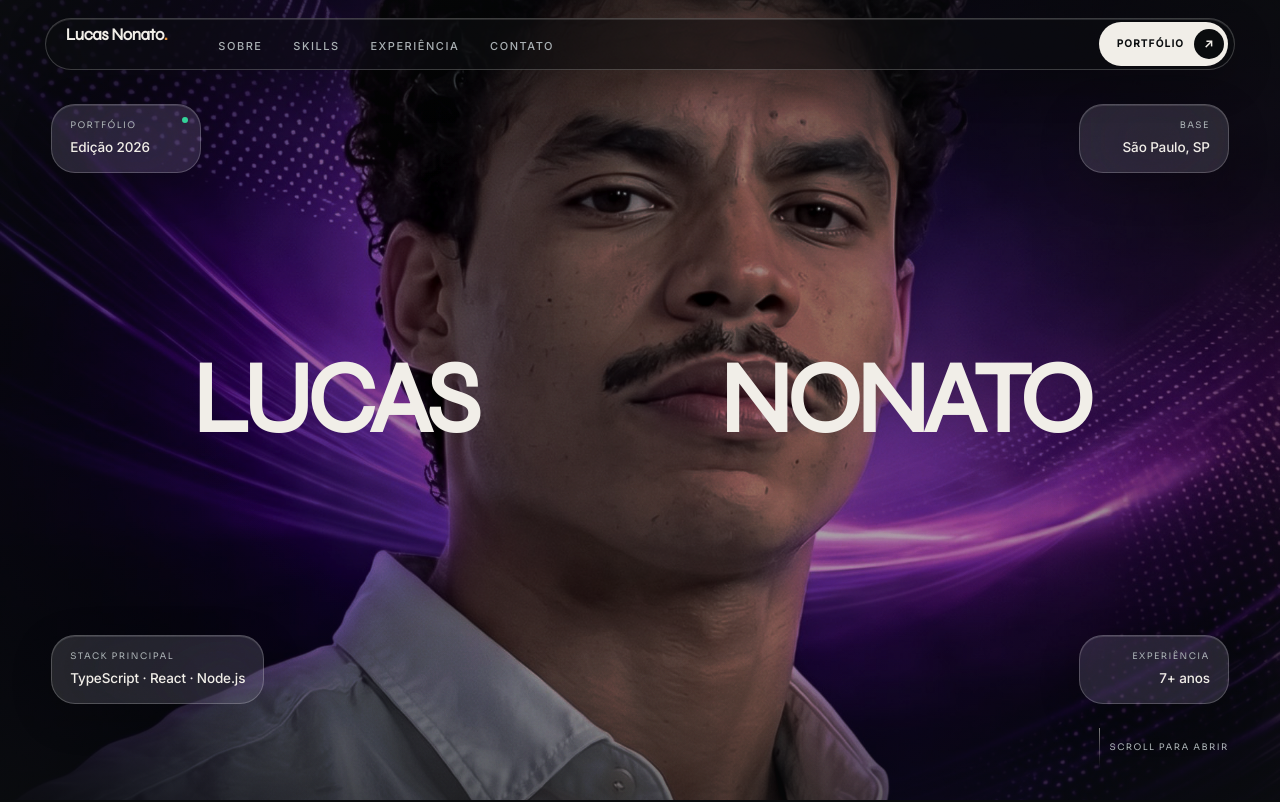
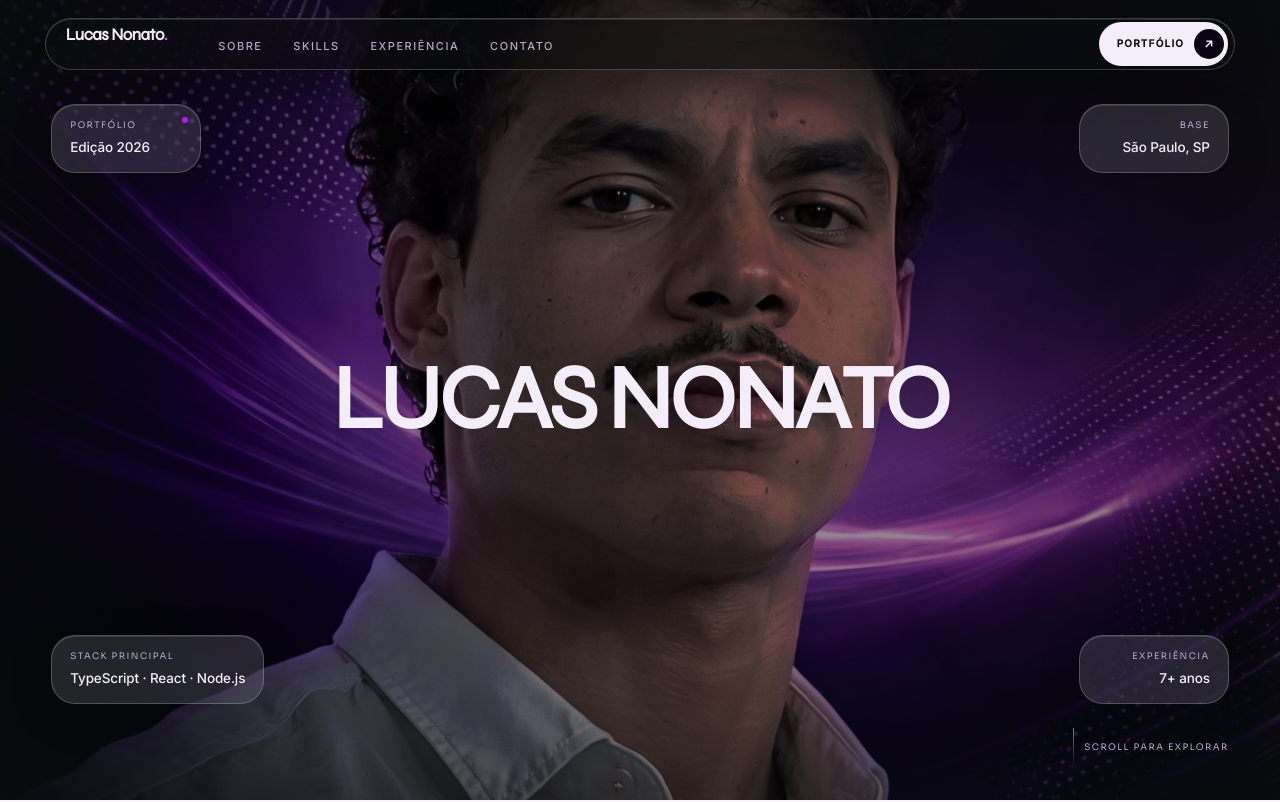
Before and after one commit to Scriblet/portfolio-2025, a React (Vite) app: page /immersive in a window 1280 px wide. Shown: the top 802 px of the page. Built offline with nearby package versions, Linux system fonts and the light colour scheme; no server answers.

Commit message:
feat(immersive): adiciona hero clean e paleta neon
- CleanHero com paleta fixa, imune ao tema claro

- tokens neon violeta/magenta no design system e no tema MUI

- aliases de compatibilidade para as seções que ainda usam --emerald/--amber

```diff
--- a/src/data/site.ts
+++ b/src/data/site.ts
@@ -23,6 +23,6 @@ export const SITE_CONFIG: SiteConfig = {
     import.meta.env.VITE_SITE_TAGLINE ||
     'Construo produtos digitais de ponta a ponta, com foco em acessibilidade, arquitetura e resultados reais',
   LOCALE: import.meta.env.VITE_SITE_LOCALE || 'pt-BR',
-  THEME_COLOR: import.meta.env.VITE_THEME_COLOR || '#090b0d',
+  THEME_COLOR: import.meta.env.VITE_THEME_COLOR || '#080411',
   OG_IMAGE: import.meta.env.VITE_OG_IMAGE || '/og-cover.png',
 };
--- a/src/pages/header.module.scss
+++ b/src/pages/header.module.scss
@@ -31,7 +31,7 @@
 }
 
 .navPeriod {
-  color: var(--amber);
+  color: var(--magenta-glow);
 }
 
 .navLinks {
@@ -56,7 +56,7 @@
 
   &:hover,
   &:focus {
-    color: var(--amber);
+    color: var(--magenta-glow);
   }
 }
 
@@ -190,7 +190,7 @@
 
   &:hover,
   &:focus {
-    color: var(--amber);
+    color: var(--magenta-glow);
   }
 }
 
--- /dev/null
+++ b/src/pages/immersive/CleanHero.tsx
@@ -0,0 +1,76 @@
+import { heroMeta, portraitImage, wordmark } from "./content";
+import { GlassPanel } from "./ui";
+import styles from "./immersive.module.scss";
+
+/**
+ * Hero "clean" — versão imutável ao tema.
+ *
+ * Mantém a atmosfera escura do portal, mas sem o efeito scroll-driven de
+ * abertura. Todas as cores são fixas, então a hero permanece preta mesmo
+ * quando o ColorModeProvider alterna para o tema claro do resto do app.
+ */
+const CleanHero = () => (
+  <section
+    id="immersive-hero"
+    className={styles.heroClean}
+    aria-labelledby="immersive-title"
+    data-testid="immersive-hero"
+  >
+    <div className={styles.heroCleanPhoto} aria-hidden="true">
+      <img
+        className={styles.heroCleanImage}
+        src={portraitImage}
+        alt=""
+      />
+      <div className={styles.heroCleanTint} />
+      <div className={styles.heroCleanVignette} />
+    </div>
+
+    <div className={styles.heroCleanStage}>
+      <h1
+        id="immersive-title"
+        className={styles.heroCleanWordmark}
+        aria-label={`${wordmark.left} ${wordmark.right}`}
+        data-testid="immersive-wordmark"
+      >
+        <span className={styles.heroCleanWordFirst} aria-hidden="true">
+          {wordmark.left}
+        </span>
+        <span className={styles.heroCleanWordSecond} aria-hidden="true">
+          {wordmark.right}
+        </span>
+      </h1>
+
+      <GlassPanel
+        className={styles.heroCleanMetaTopLeft}
+        data-testid="immersive-hero-meta"
+      >
+        <span className={styles.heroCleanMetaDot} aria-hidden="true" />
+        <span className={styles.heroCleanMetaLabel}>{heroMeta.topLeft.label}</span>
+        <span className={styles.heroCleanMetaValue}>{heroMeta.topLeft.value}</span>
+      </GlassPanel>
+
+      <GlassPanel className={styles.heroCleanMetaTopRight}>
+        <span className={styles.heroCleanMetaLabel}>{heroMeta.topRight.label}</span>
+        <span className={styles.heroCleanMetaValue}>{heroMeta.topRight.value}</span>
+      </GlassPanel>
+
+      <GlassPanel className={styles.heroCleanMetaBottomLeft}>
+        <span className={styles.heroCleanMetaLabel}>{heroMeta.bottomLeft.label}</span>
+        <span className={styles.heroCleanMetaValue}>{heroMeta.bottomLeft.value}</span>
+      </GlassPanel>
+
+      <GlassPanel className={styles.heroCleanMetaBottomRight}>
+        <span className={styles.heroCleanMetaLabel}>{heroMeta.bottomRight.label}</span>
+        <span className={styles.heroCleanMetaValue}>{heroMeta.bottomRight.value}</span>
+      </GlassPanel>
+
+      <div className={styles.heroCleanScrollCue} aria-hidden="true">
+        <span className={styles.heroCleanScrollCueLine} />
+        <span className={styles.heroCleanScrollCueLabel}>Scroll para explorar</span>
+      </div>
+    </div>
+  </section>
+);
+
+export default CleanHero;
--- a/src/pages/immersive/immersive.module.scss
+++ b/src/pages/immersive/immersive.module.scss
@@ -15,7 +15,7 @@
 }
 
 .page :focus-visible {
-  outline: 2px solid var(--emerald);
+  outline: 2px solid var(--neon-violet);
   outline-offset: 3px;
 }
 
@@ -32,7 +32,7 @@
 
 .skipLink {
   position: absolute;
-  top: -80px;
+  top: 20px;
   left: 24px;
   z-index: 1000;
   padding: 10px 16px;
@@ -43,10 +43,15 @@
   letter-spacing: 0.08em;
   text-transform: uppercase;
   border-radius: 8px;
-  transition: top 0.2s var(--ease-out);
+  opacity: 0;
+  transform: translateY(-150%);
+  pointer-events: none;
+  transition: opacity 0.2s var(--ease-out), transform 0.2s var(--ease-out);
 
   &:focus {
-    top: 20px;
+    opacity: 1;
+    transform: translateY(0);
+    pointer-events: auto;
   }
 }
 
@@ -97,7 +102,7 @@
 }
 
 .navPeriod {
-  color: var(--amber);
+  color: var(--magenta-glow);
 }
 
 .navLinks {
@@ -120,7 +125,7 @@
 
   &:hover,
   &:focus {
-    color: var(--amber);
+    color: var(--magenta-glow);
   }
 }
 
@@ -271,7 +276,7 @@
 .dotAmber {
   top: clamp(110px, 16vh, 170px);
   left: clamp(18px, 4vw, 56px);
-  background: var(--amber);
+  background: var(--magenta-glow);
   transform: translate(
     calc(-6vw * var(--p)),
     calc(-4vh * var(--p))
@@ -281,7 +286,7 @@
 .dotEmerald {
   bottom: clamp(80px, 14vh, 150px);
   right: clamp(18px, 4vw, 56px);
-  background: var(--emerald);
+  background: var(--neon-violet);
   transform: translate(
     calc(6vw * var(--p)),
     calc(4vh * var(--p))
@@ -450,7 +455,7 @@
   right: 12px;
   width: 6px;
   height: 6px;
-  background: var(--emerald);
+  background: var(--neon-violet);
   border-radius: 50%;
 }
 
@@ -667,7 +672,7 @@
 
 .aboutHighlight {
   font-style: normal;
-  color: var(--amber);
+  color: var(--magenta-glow);
 }
 
 .aboutRule {
@@ -883,7 +888,7 @@
   width: 10px;
   height: 10px;
   background: var(--void-2);
-  border: 2px solid var(--emerald);
+  border: 2px solid var(--neon-violet);
   border-radius: 50%;
 }
 
@@ -893,7 +898,7 @@
   font-weight: 600;
   letter-spacing: 0.08em;
   text-transform: uppercase;
-  color: var(--emerald);
+  color: var(--neon-violet);
   white-space: nowrap;
 }
 
@@ -1048,7 +1053,7 @@
     transition: border-color 0.25s var(--ease-out), background 0.25s var(--ease-out), box-shadow 0.25s var(--ease-out);
 
     &:focus {
-      border-color: var(--amber);
+      border-color: var(--magenta-glow);
       background: rgba(255, 255, 255, 0.07);
       box-shadow: 0 0 0 4px rgba(232, 145, 60, 0.12);
     }
@@ -1088,7 +1093,7 @@
 }
 
 .formSuccess {
-  color: var(--emerald);
+  color: var(--neon-violet);
 }
 
 .formSubmit {
@@ -1369,3 +1374,218 @@
     position: relative;
   }
 }
+
+/* ------------------------------------------------------------------ */
+/* Hero clean — paleta fixa, imune ao tema claro                      */
+/* ------------------------------------------------------------------ */
+
+.heroClean {
+  position: relative;
+  height: 100svh;
+  min-height: 600px;
+  background: #080411;
+  color: #f4eefa;
+  overflow: hidden;
+}
+
+.heroCleanStage {
+  position: relative;
+  z-index: 2;
+  display: flex;
+  align-items: center;
+  justify-content: center;
+  width: 100%;
+  height: 100%;
+}
+
+.heroCleanPhoto {
+  position: absolute;
+  inset: 0;
+  z-index: 0;
+}
+
+.heroCleanImage {
+  width: 100%;
+  height: 100%;
+  object-fit: cover;
+  filter: saturate(0.65) contrast(1.08) brightness(0.68);
+}
+
+.heroCleanTint {
+  position: absolute;
+  inset: 0;
+  background: linear-gradient(
+    115deg,
+    rgba(46, 107, 114, 0.26) 0%,
+    rgba(9, 11, 13, 0.55) 55%,
+    rgba(232, 145, 60, 0.16) 100%
+  );
+  mix-blend-mode: overlay;
+}
+
+.heroCleanVignette {
+  position: absolute;
+  inset: 0;
+  background: radial-gradient(
+    ellipse at center,
+    transparent 0%,
+    transparent 45%,
+    rgba(9, 11, 13, 0.9) 100%
+  );
+}
+
+.heroCleanWordmark {
+  position: relative;
+  display: flex;
+  flex-wrap: wrap;
+  justify-content: center;
+  gap: clamp(6px, 1vw, 16px);
+  max-width: min(96vw, 1100px);
+  margin: 0;
+  font-family: var(--font-display);
+  font-size: clamp(2.4rem, 7vw, 5.6rem);
+  font-weight: 800;
+  line-height: 0.82;
+  letter-spacing: -0.03em;
+  color: #f4eefa;
+  text-align: center;
+}
+
+.heroCleanWordFirst,
+.heroCleanWordSecond {
+  display: inline-block;
+  white-space: nowrap;
+}
+
+.heroCleanMetaTopLeft,
+.heroCleanMetaTopRight,
+.heroCleanMetaBottomLeft,
+.heroCleanMetaBottomRight {
+  position: absolute;
+  display: flex;
+  flex-direction: column;
+  gap: 4px;
+  min-width: 150px;
+  padding: 14px 18px;
+  background: rgba(255, 255, 255, 0.12);
+  backdrop-filter: blur(48px) saturate(190%);
+  -webkit-backdrop-filter: blur(48px) saturate(190%);
+  border: 1px solid rgba(255, 255, 255, 0.2);
+  border-radius: 24px;
+  box-shadow: 0 12px 40px rgba(0, 0, 0, 0.22),
+    inset 0 1px 0 rgba(255, 255, 255, 0.12);
+}
+
+.heroCleanMetaTopLeft {
+  top: clamp(96px, 13vh, 150px);
+  left: clamp(18px, 4vw, 56px);
+}
+
+.heroCleanMetaTopRight {
+  top: clamp(96px, 13vh, 150px);
+  right: clamp(18px, 4vw, 56px);
+  text-align: right;
+}
+
+.heroCleanMetaBottomLeft {
+  bottom: clamp(80px, 12vh, 130px);
+  left: clamp(18px, 4vw, 56px);
+}
+
+.heroCleanMetaBottomRight {
+  bottom: clamp(80px, 12vh, 130px);
+  right: clamp(18px, 4vw, 56px);
+  text-align: right;
+}
+
+.heroCleanMetaDot {
+  position: absolute;
+  top: 12px;
+  right: 12px;
+  width: 6px;
+  height: 6px;
+  background: #a324ff;
+  border-radius: 50%;
+}
+
+.heroCleanMetaLabel {
+  font-family: var(--font-mono);
+  font-size: 9px;
+  font-weight: 500;
+  letter-spacing: 0.16em;
+  text-transform: uppercase;
+  color: #b3a6c9;
+}
+
+.heroCleanMetaValue {
+  font-size: 13.5px;
+  font-weight: 500;
+  color: #f4eefa;
+  letter-spacing: -0.01em;
+}
+
+.heroCleanScrollCue {
+  position: absolute;
+  right: clamp(18px, 4vw, 56px);
+  bottom: clamp(22px, 4vh, 48px);
+  display: flex;
+  align-items: center;
+  gap: 10px;
+}
+
+.heroCleanScrollCueLine {
+  width: 1px;
+  height: 40px;
+  background: linear-gradient(to bottom, #f4eefa, transparent);
+  opacity: 0.5;
+}
+
+.heroCleanScrollCueLabel {
+  font-family: var(--font-mono);
+  font-size: 9px;
+  font-weight: 500;
+  letter-spacing: 0.16em;
+  text-transform: uppercase;
+  color: #b3a6c9;
+}
+
+@media (max-width: 760px) {
+  .heroCleanWordmark {
+    font-size: clamp(2.6rem, 11.5vw, 6rem);
+    gap: 2.5vw;
+  }
+
+  .heroCleanMetaTopRight,
+  .heroCleanMetaBottomRight {
+    display: none;
+  }
+
+  .heroCleanMetaTopLeft {
+    top: 84px;
+  }
+
+  .heroCleanMetaLabel {
+    font-size: 8px;
+  }
+
+  .heroCleanMetaValue {
+    font-size: 11px;
+  }
+}
+
+@media (max-width: 520px) {
+  .heroCleanMetaBottomLeft,
+  .heroCleanScrollCueLine {
+    display: none;
+  }
+
+  .heroCleanScrollCue {
+    right: auto;
+    left: clamp(18px, 4vw, 56px);
+    bottom: 30px;
+  }
+
+  .heroCleanWordmark {
+    font-size: clamp(2.6rem, 10.5vw, 5rem);
+  }
+}
--- a/src/pages/immersive/immersive.tsx
+++ b/src/pages/immersive/immersive.tsx
@@ -10,7 +10,7 @@ import '@fontsource/syne/latin-800.css';
 import { useEffect, useRef } from 'react';
 import { useRevealOnScroll } from './hooks';
 import ImmersiveNav from './ImmersiveNav';
-import PortalHero from './PortalHero';
+import CleanHero from './CleanHero';
 import { About, Contact, Experience, Skills } from './sections';
 import { GrainOverlay } from './ui';
 import styles from './immersive.module.scss';
@@ -54,7 +54,7 @@ const Immersive = () => {
       <ImmersiveNav />
 
       <main id="immersive-main" tabIndex={-1}>
-        <PortalHero />
+        <CleanHero />
         <About />
         <Skills />
         <Experience />
--- a/src/styles/design-system.css
+++ b/src/styles/design-system.css
@@ -7,31 +7,38 @@
  */
 
 :root {
-  /* Dark palette (identidade principal) */
-  --void: #090b0d;
-  --void-2: #101317;
-  --surface: #18181b;
-  --paper: #f1eee8;
-  --paper-2: #a8afb2;
-  --muted: #737a7f;
+  /* Dark palette (identidade principal — imersiva neon) */
+  --void: #080411;
+  --void-2: #110822;
+  --surface: #1a1033;
+  --paper: #f4eefa;
+  --paper-2: #b3a6c9;
+  --muted: #7d6d96;
 
   /* Light palette (seções claras) */
-  --light-bg: #f4f4f5;
+  --light-bg: #f8f6fa;
   --light-surface: #ffffff;
-  --light-text: #18181b;
-  --light-text-2: #52525b;
-  --light-border: #e4e4e7;
+  --light-text: #140d20;
+  --light-text-2: #584d6b;
+  --light-border: #e6dfed;
 
   /* Accents */
-  --emerald: #34d399;
-  --amber: #e8913c;
-  --amber-soft: rgba(232, 145, 60, 0.12);
-  --deep-teal: #2e6b72;
+  --neon-violet: #a324ff;
+  --magenta-glow: #dd3df5;
+  --magenta-glow-soft: rgba(221, 61, 245, 0.12);
+  --deep-purple: #462085;
   --danger: #f43f5e;
 
+  /* Aliases legados — mantêm as seções antigas funcionando durante a
+     migração para a paleta neon. */
+  --emerald: var(--neon-violet);
+  --amber: var(--magenta-glow);
+  --amber-soft: var(--magenta-glow-soft);
+  --deep-teal: var(--deep-purple);
+
   /* Hairlines */
-  --hairline: rgba(241, 238, 232, 0.13);
-  --hairline-light: rgba(24, 24, 27, 0.1);
+  --hairline: rgba(244, 238, 250, 0.13);
+  --hairline-light: rgba(20, 13, 32, 0.1);
 
   /* Superfícies auxiliares */
   --surface-soft: rgba(255, 255, 255, 0.02);
@@ -99,30 +106,36 @@
  * rodapé acompanhem a preferência sem duplicar CSS.
  */
 [data-mui-color-scheme="light"] .app-container {
-  --void: #f4f4f5;
+  --void: #f8f6fa;
   --void-2: #ffffff;
   --surface: #ffffff;
-  --paper: #18181b;
-  --paper-2: #52525b;
-  --muted: #52525b;
+  --paper: #140d20;
+  --paper-2: #584d6b;
+  --muted: #584d6b;
 
-  --emerald: #047857;
-  --amber: #b45309;
-  --amber-soft: rgba(180, 83, 9, 0.12);
+  --neon-violet: #7e18d6;
+  --magenta-glow: #bc1ecf;
+  --magenta-glow-soft: rgba(188, 30, 207, 0.12);
+  --deep-purple: #462085;
   --danger: #be123c;
 
-  --hairline: rgba(24, 24, 27, 0.1);
-  --surface-soft: rgba(24, 24, 27, 0.02);
-  --card-highlight: rgba(24, 24, 27, 0.035);
-  --card-bg-hover: rgba(24, 24, 27, 0.055);
-  --card-border-hover: rgba(24, 24, 27, 0.2);
+  --emerald: var(--neon-violet);
+  --amber: var(--magenta-glow);
+  --amber-soft: var(--magenta-glow-soft);
+  --deep-teal: var(--deep-purple);
+
+  --hairline: rgba(20, 13, 32, 0.1);
+  --surface-soft: rgba(20, 13, 32, 0.02);
+  --card-highlight: rgba(20, 13, 32, 0.035);
+  --card-bg-hover: rgba(20, 13, 32, 0.055);
+  --card-border-hover: rgba(20, 13, 32, 0.2);
   --card-shadow-hover: 0 16px 48px rgba(0, 0, 0, 0.1),
     inset 0 1px 0 rgba(255, 255, 255, 0.8);
-  --ghost-bg-hover: rgba(24, 24, 27, 0.04);
-  --ghost-border-hover: rgba(24, 24, 27, 0.2);
-  --input-bg: rgba(24, 24, 27, 0.03);
-  --input-border: rgba(24, 24, 27, 0.14);
-  --input-bg-focus: rgba(24, 24, 27, 0.05);
+  --ghost-bg-hover: rgba(20, 13, 32, 0.04);
+  --ghost-border-hover: rgba(20, 13, 32, 0.2);
+  --input-bg: rgba(20, 13, 32, 0.03);
+  --input-border: rgba(20, 13, 32, 0.14);
+  --input-bg-focus: rgba(20, 13, 32, 0.05);
 
   --glass-bg: rgba(255, 255, 255, 0.82);
   --glass-border: rgba(24, 24, 27, 0.08);
@@ -143,7 +156,7 @@ body {
 
 /* Foco visível consistente em todo o site. */
 :focus-visible {
-  outline: 2px solid var(--emerald);
+  outline: 2px solid var(--neon-violet);
   outline-offset: 3px;
 }
 
--- a/src/theme.ts
+++ b/src/theme.ts
@@ -153,13 +153,13 @@ export const createAppTheme = (mode: ColorMode): Theme => {
           },
           a: {
             color: isDark
-              ? designTokens.colors.emerald
-              : designTokens.colors.deepTeal,
+              ? designTokens.colors.neonViolet
+              : designTokens.colors.violetAccent,
           },
           "::selection": {
             backgroundColor: isDark
-              ? "rgba(52, 211, 153, 0.28)"
-              : "rgba(46, 107, 114, 0.22)",
+              ? "rgba(163, 36, 255, 0.28)"
+              : "rgba(126, 24, 214, 0.22)",
           },
           html: {
             fontSize: "16px", // Base para cálculo do rem
@@ -206,12 +206,12 @@ export const createAppTheme = (mode: ColorMode): Theme => {
           root: {
             backgroundImage: "none",
             backgroundColor: isDark
-              ? "rgba(9, 11, 13, 0.62)"
-              : "rgba(244, 244, 245, 0.82)",
+              ? "rgba(8, 4, 17, 0.62)"
+              : "rgba(248, 246, 250, 0.82)",
             backdropFilter: "blur(48px) saturate(190%)",
             WebkitBackdropFilter: "blur(48px) saturate(190%)",
             borderBottom: `1px solid ${
-              isDark ? "rgba(255, 255, 255, 0.14)" : "rgba(24, 24, 27, 0.1)"
+              isDark ? "rgba(255, 255, 255, 0.14)" : "rgba(20, 13, 32, 0.1)"
             }`,
             boxShadow: "none",
           },
@@ -222,7 +222,7 @@ export const createAppTheme = (mode: ColorMode): Theme => {
           root: {
             backgroundImage: "none",
             backgroundColor: isDark
-              ? "rgba(16, 19, 23, 0.92)"
+              ? "rgba(17, 8, 34, 0.92)"
               : "rgba(255, 255, 255, 0.92)",
             backdropFilter: "blur(24px) saturate(150%)",
             WebkitBackdropFilter: "blur(24px) saturate(150%)",
@@ -233,8 +233,8 @@ export const createAppTheme = (mode: ColorMode): Theme => {
         styleOverrides: {
           paper: {
             backgroundColor: isDark
-              ? "rgba(9, 11, 13, 0.96)"
-              : "rgba(244, 244, 245, 0.96)",
+              ? "rgba(8, 4, 17, 0.96)"
+              : "rgba(248, 246, 250, 0.96)",
             backdropFilter: "blur(24px) saturate(150%)",
             WebkitBackdropFilter: "blur(24px) saturate(150%)",
           },
@@ -244,8 +244,8 @@ export const createAppTheme = (mode: ColorMode): Theme => {
         styleOverrides: {
           root: {
             borderColor: isDark
-              ? "rgba(241, 238, 232, 0.13)"
-              : "rgba(24, 24, 27, 0.12)",
+              ? "rgba(244, 238, 250, 0.13)"
+              : "rgba(20, 13, 32, 0.12)",
           },
         },
       },
@@ -350,9 +350,9 @@ export const createAppTheme = (mode: ColorMode): Theme => {
             textTransform: "uppercase",
             backgroundColor: isDark
               ? "rgba(255, 255, 255, 0.08)"
-              : "rgba(24, 24, 27, 0.05)",
+              : "rgba(20, 13, 32, 0.05)",
             border: `1px solid ${
-              isDark ? "rgba(255, 255, 255, 0.16)" : "rgba(24, 24, 27, 0.12)"
+              isDark ? "rgba(255, 255, 255, 0.16)" : "rgba(20, 13, 32, 0.12)"
             }`,
           },
         },
@@ -362,22 +362,22 @@ export const createAppTheme = (mode: ColorMode): Theme => {
           root: {
             backgroundColor: isDark
               ? "rgba(255, 255, 255, 0.04)"
-              : "rgba(24, 24, 27, 0.03)",
+              : "rgba(20, 13, 32, 0.03)",
             borderRadius: "14px",
             "& .MuiOutlinedInput-notchedOutline": {
               borderColor: isDark
                 ? "rgba(255, 255, 255, 0.14)"
-                : "rgba(24, 24, 27, 0.14)",
+                : "rgba(20, 13, 32, 0.14)",
             },
             "&:hover .MuiOutlinedInput-notchedOutline": {
               borderColor: isDark
                 ? "rgba(255, 255, 255, 0.24)"
-                : "rgba(24, 24, 27, 0.24)",
+                : "rgba(20, 13, 32, 0.24)",
             },
             "&.Mui-focused .MuiOutlinedInput-notchedOutline": {
               borderColor: isDark
-                ? designTokens.colors.amber
-                : designTokens.colors.deepTeal,
+                ? designTokens.colors.magentaGlow
+                : designTokens.colors.magentaAccent,
               borderWidth: "1px",
             },
           },
@@ -413,7 +413,7 @@ export const createAppTheme = (mode: ColorMode): Theme => {
             borderRadius: "24px",
             backgroundImage: "none",
             border: `1px solid ${
-              isDark ? "rgba(255, 255, 255, 0.2)" : "rgba(24, 24, 27, 0.1)"
+              isDark ? "rgba(255, 255, 255, 0.2)" : "rgba(20, 13, 32, 0.1)"
             }`,
             backdropFilter: "blur(48px) saturate(190%)",
             WebkitBackdropFilter: "blur(48px) saturate(190%)",
--- a/src/theme/palettes.ts
+++ b/src/theme/palettes.ts
@@ -18,8 +18,8 @@ export const THEME_COLOR_META: Record<ColorMode, string> = {
  * quanto sobre superfícies elevadas (cards/papers).
  */
 export const FOCUS_RING_COLOR: Record<ColorMode, string> = {
-  dark: designTokens.colors.emerald,
-  light: designTokens.colors.deepTeal,
+  dark: designTokens.colors.neonViolet,
+  light: designTokens.colors.violetAccent,
 };
 
 /**
@@ -44,15 +44,15 @@ export const isColorMode = (value: unknown): value is ColorMode =>
 export const darkPalette: PaletteOptions = {
   mode: "dark",
   primary: {
-    main: designTokens.colors.emerald,
+    main: designTokens.colors.neonViolet,
     contrastText: designTokens.colors.void,
   },
   secondary: {
-    main: designTokens.colors.amber,
+    main: designTokens.colors.magentaGlow,
     contrastText: designTokens.colors.void,
   },
   warning: {
-    main: designTokens.colors.amber,
+    main: designTokens.colors.magentaGlow,
   },
   background: {
     default: designTokens.colors.void,
@@ -62,25 +62,25 @@ export const darkPalette: PaletteOptions = {
     primary: designTokens.colors.paper,
     secondary: designTokens.colors.paper2,
   },
-  divider: "rgba(241, 238, 232, 0.13)",
+  divider: "rgba(244, 238, 250, 0.13)",
 };
 
 /**
- * Paleta clara: mesma linguagem imersiva sobre papel. O teal profundo garante
- * contraste AA para links e botões; o âmbar permanece como destaque editorial.
+ * Paleta clara: mesma linguagem imersiva sobre papel. O violeta garante
+ * contraste AA para links e botões; o magenta permanece como destaque editorial.
  */
 export const lightPalette: PaletteOptions = {
   mode: "light",
   primary: {
-    main: designTokens.colors.deepTeal,
+    main: designTokens.colors.violetAccent,
     contrastText: designTokens.colors.lightSurface,
   },
   secondary: {
-    main: "#b45309",
+    main: designTokens.colors.magentaAccent,
     contrastText: designTokens.colors.lightSurface,
   },
   warning: {
-    main: "#b45309",
+    main: designTokens.colors.magentaAccent,
   },
   background: {
     default: designTokens.colors.lightBg,
@@ -90,7 +90,7 @@ export const lightPalette: PaletteOptions = {
     primary: designTokens.colors.lightText,
     secondary: designTokens.colors.lightText2,
   },
-  divider: "rgba(24, 24, 27, 0.12)",
+  divider: "rgba(20, 13, 32, 0.12)",
 };
 
 export const getPalette = (mode: ColorMode): PaletteOptions =>
```
Also changed, not shown: src/config/app.config.ts (+4 -4 lines), src/theme/designTokens.ts (+15 -13 lines).
